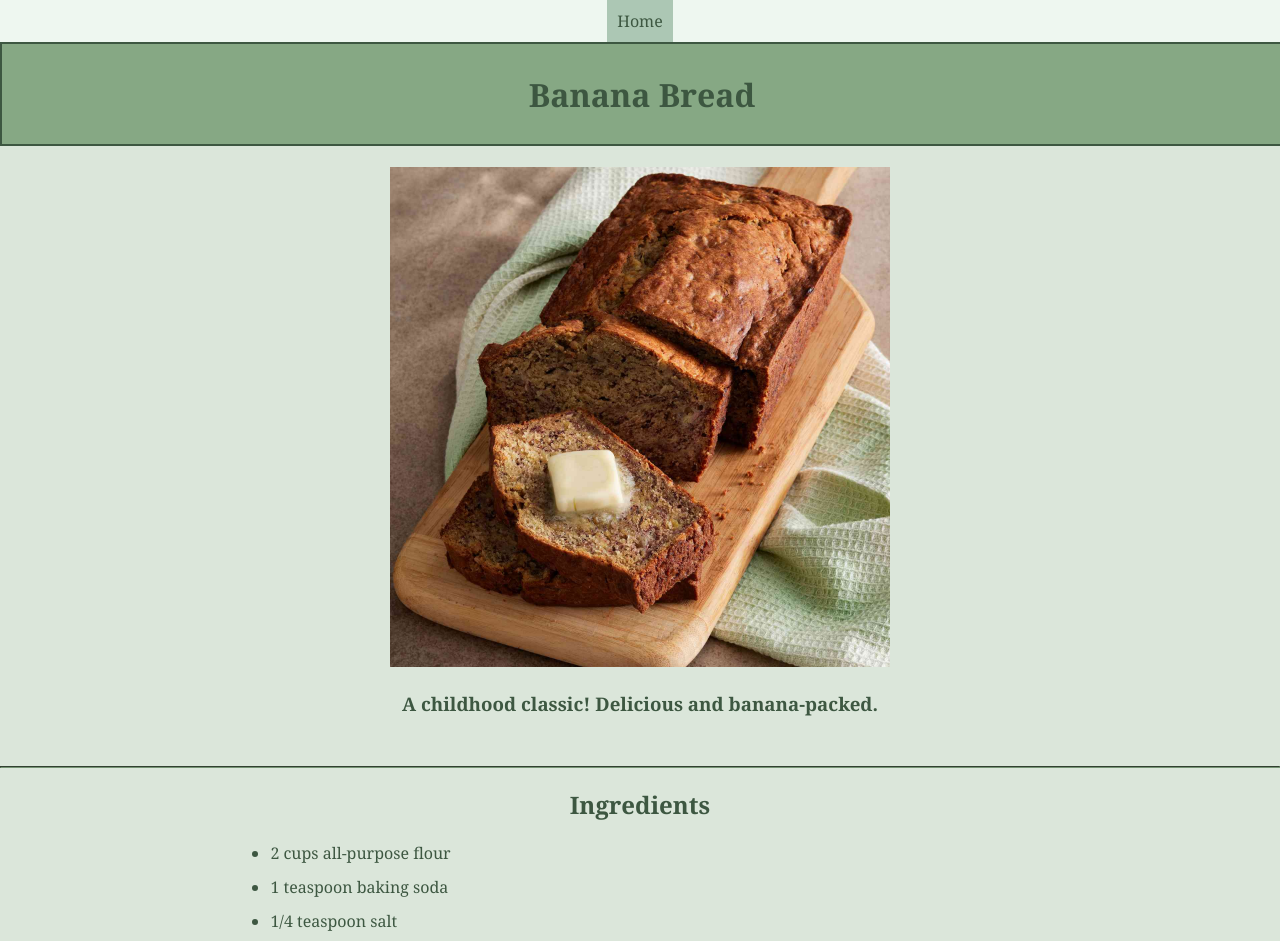
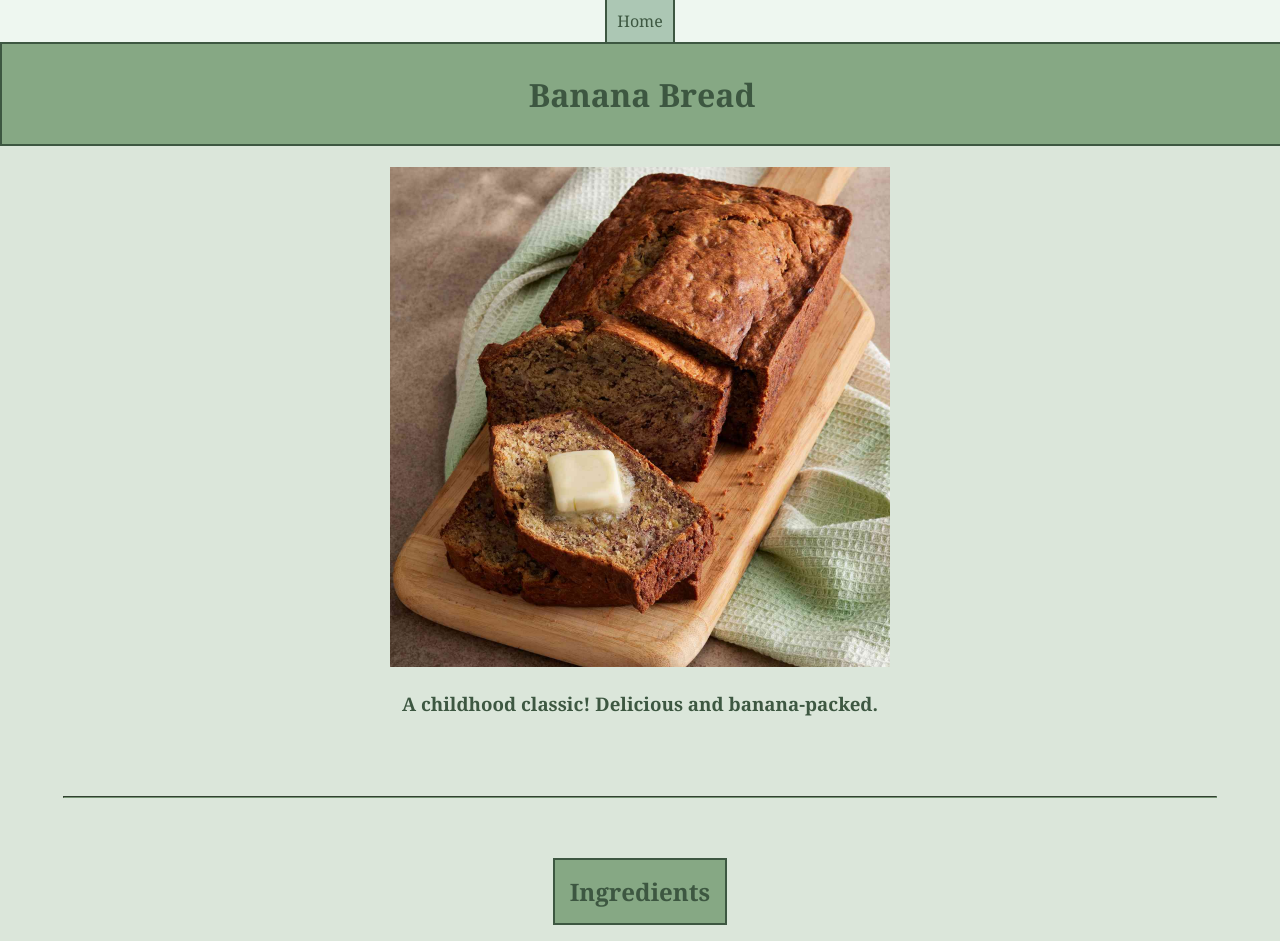
Before and after one commit to cychen9920/Recipe-book, a plain HTML site: page recipes/banana_bread.html in a window 1280 px wide. Shown: the top 941 px of the page. Drawn offline with Linux system fonts and the light colour scheme.

Commit message:
Feat: added new images, CSS classes/containers, changed aspects of box model on recipes and index pages

```diff
--- a/index.css
+++ b/index.css
@@ -16,7 +16,6 @@ li {
 }
 
 h1 {
-    background-color: #86a884;
     font-size: 60px;
     height: 100px;
     width: 100%;
@@ -33,6 +32,7 @@ hr {
 }
 
 .container {
+    background-color: #86a884;
     display: flex;
     justify-content: center;
     align-items: center;
@@ -40,3 +40,14 @@ hr {
     border-style: solid;
     border-width: 2px;
 }
+
+ .text_container {
+    display: inline-block;
+    background-color: #86a884;
+    justify-content: center;
+    align-items: center;
+    border-color: #3d5741;
+    border-style: solid;
+    border-width: 2px;
+    padding: 15px;
+}
--- a/recipes/banana_bread.html
+++ b/recipes/banana_bread.html
@@ -6,7 +6,7 @@
     <meta charset="UTF-8">
     <meta name="viewport" content="width=device-width, initial-scale=1.0">
     <link rel="stylesheet" href="recipe_style.css">
-    <title>Document</title>
+    <title>Banana Bread</title>
 </head>
 
 
@@ -23,7 +23,7 @@
 
     <hr>
 
-    <h2>Ingredients</h2>
+    <h2 class="text_container">Ingredients</h2>
         <ul>
             <li>2 cups all-purpose flour</li>
             <li>1 teaspoon baking soda</li>
@@ -36,7 +36,7 @@
 
     <hr>
 
-    <h2>Directions</h2>
+    <h2 class="text_container">Directions</h2>
     <p>
         <ol>
             <li>Preheat the oven to 350 degrees F (175 degrees C). Lightly grease a 9x5-inch loaf pan.</li>
--- a/recipes/recipe_style.css
+++ b/recipes/recipe_style.css
@@ -36,21 +36,38 @@ li {
   margin-bottom:1%
 }
 
-.top_bar a{
+.top_bar {
     display: block;
     background-color: #eef7f0;
     margin-top: 0px;
+    display: flex;
+    justify-content: center;
 }
 
 hr {
     border-color: #759473;
-    margin-top: 50px;
-    margin-bottom: 10px;
-    width: auto;
+    margin-top: 80px;
+    margin-bottom: 40px;
+    justify-content: center;
+    width: 90%;
 }
 
 .box_link {
     display: inline-block;
     background-color: #acc7b4;
     padding: 10px;
+    border-left: solid 2px;
+    border-right: solid 2px;
+    flex: 1;
 }
+
+.text_container {
+    display: inline-block;
+    background-color: #86a884;
+    justify-content: center;
+    align-items: center;
+    border-color: #3d5741;
+    border-style: solid;
+    border-width: 2px;
+    padding: 15px;
+}
```
Also changed, not shown: index.html (+6 -4 lines), recipes/choco_chip_cookie.html (+3 -3 lines), images/29095130.jpg (added).
